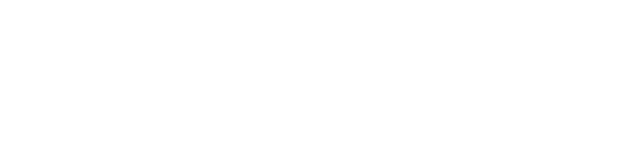
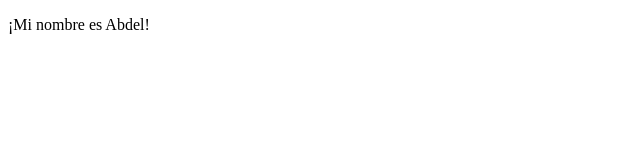
Before and after one commit to AbdelDAW/test-repositorio-Abdel, a plain HTML site: page index.html in a window 1280 px wide. Shown: the whole page, without its empty margins (0-640 px from the left). Drawn offline with Linux system fonts and the light colour scheme.

Commit message:
div container agregado

```diff
--- a/index.html
+++ b/index.html
@@ -7,6 +7,14 @@
     <title>Prueba-Git</title>
 </head>
 <body>
+    <div class="container">
 
+        <div class"row">
+
+        <p> ¡Mi nombre es Abdel! </p>
+
+        </div>
+
+        </div>
 </body>
 </html>
```
